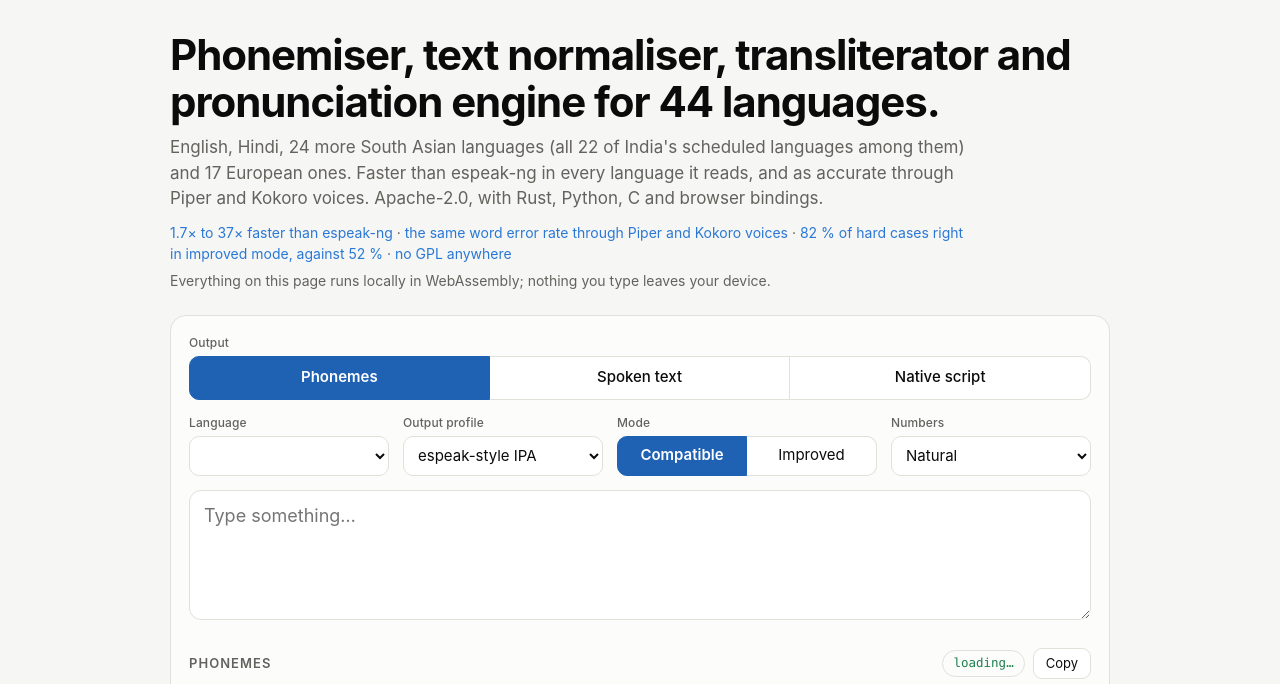
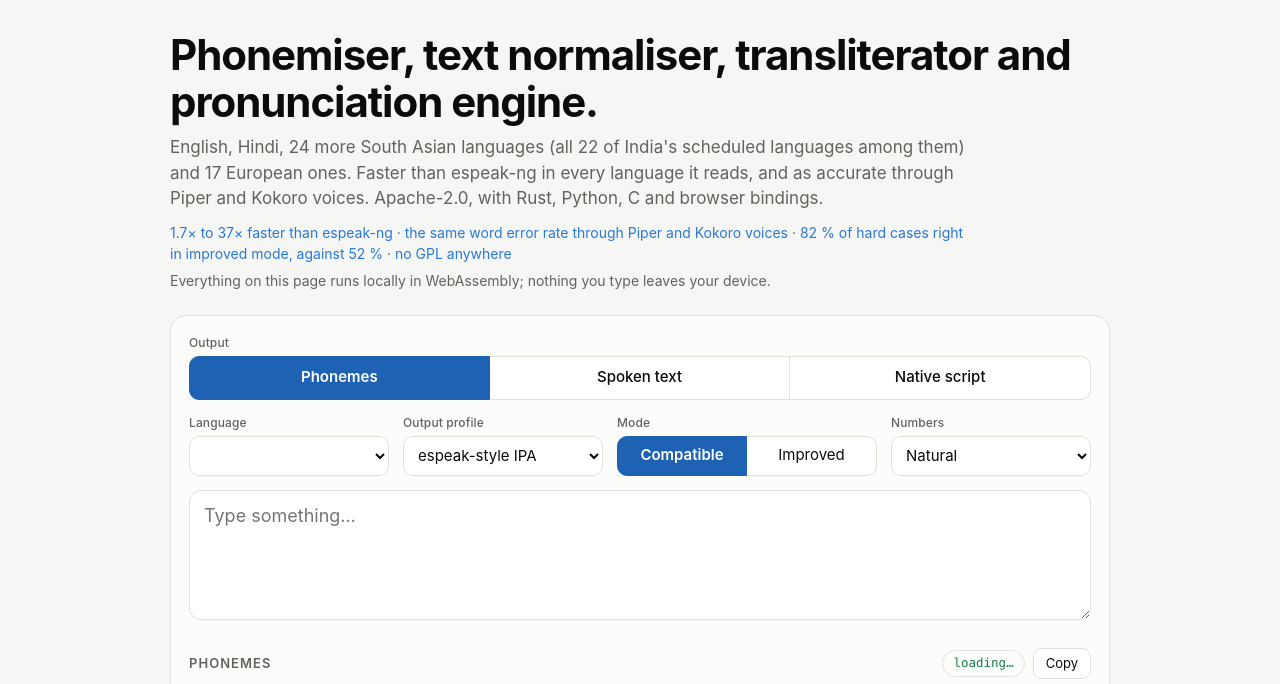
Before and after one commit to cB-Sigma/uccharan, a plain HTML site: page demo/index.html in a window 1280 px wide. Shown: the part 67-751 px from the top of the page. Drawn offline with Linux system fonts and the light colour scheme; files whose address does not match are found by name.

Commit message:
Demo: shorter headline
The headline names the four functions; the line below it already lists the languages. The browser test checks that line and the 46 language options.

```diff
--- a/demo/index.html
+++ b/demo/index.html
@@ -35,7 +35,7 @@
 
 <main>
   <section class="intro">
-    <h1>Phonemiser, text normaliser, transliterator and pronunciation engine for 44 languages.</h1>
+    <h1>Phonemiser, text normaliser, transliterator and pronunciation engine.</h1>
     <p>English, Hindi, 24 more South Asian languages (all 22 of India's scheduled languages among them) and 17 European ones. Faster than espeak-ng in every language it reads, and as accurate through Piper and Kokoro voices. Apache-2.0, with Rust, Python, C and browser bindings.</p>
     <p class="proof"><a href="https://github.com/cB-Sigma/uccharan#phonemiser-and-languages">1.7× to 37× faster than espeak-ng</a> · <a href="https://github.com/cB-Sigma/uccharan/blob/main/docs/evaluation.md#2-end-to-end-real-voices-real-speech-recognition">the same word error rate through Piper and Kokoro voices</a> · <a href="https://github.com/cB-Sigma/uccharan/blob/main/docs/evaluation.md#4-correctness-improved-mode-against-hand-curated-gold-sets">82 % of hard cases right in improved mode, against 52 %</a> · <a href="https://github.com/cB-Sigma/uccharan/blob/main/DATA_LICENSES.md">no GPL anywhere</a></p>
     <p class="note-local">Everything on this page runs locally in WebAssembly; nothing you type leaves your device.</p>
```
Also changed, not shown: demo/test/browser.test.mjs (+2 -2 lines).
